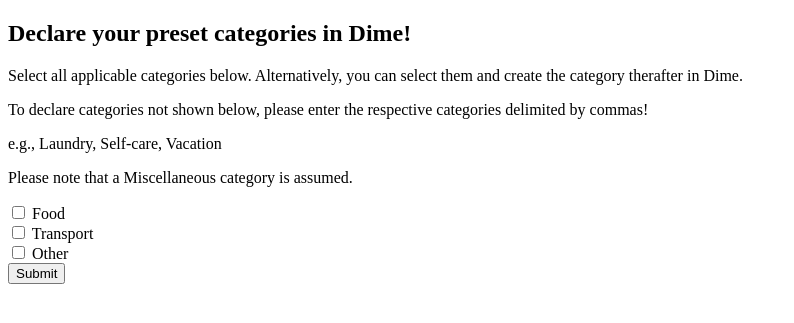
After one commit to batikfatigue/dime-formatter, a Flask app: page /categoriser in a window 1280 px wide. The commit adds this page. Shown: the top 323 px of the page, without its empty margins (0-794 px from the left). Run offline with Flask 2, Linux system fonts and the light colour scheme.

Commit message:
Upgraded Features
In previous version,
File gets reformatted statically

Updated: Categoriser, included OpenAI API service for auto-categoriser.
New home page, to begin format.

```diff
--- a/root/home.py
+++ b/root/home.py
@@ -1,12 +1,8 @@
 from flask import Flask, request, render_template, send_file
 from io import TextIOWrapper
-from track import tracker
+from writer import base, categoriser
 
 app = Flask(__name__)
-
-@app.route('/submit')
-def index():
-    return render_template('index.html')
 
 @app.route('/', methods=['POST', 'GET'])
 def upload():
@@ -16,13 +12,29 @@
         if uploaded_file is None:
             return
 
+
         text_stream = TextIOWrapper(uploaded_file, encoding="utf-8")
-        tracker(text_stream)
+        base(text_stream)
 
         return render_template('download.html')
 
     else:
         return render_template('index.html')
+
+@app.route('/categoriser', methods=['GET', 'POST'])
+def category():
+    if request.method == 'POST':
+        categories = request.form.getlist('categories')
+        categories = [category for category in categories if category != ""]
+
+        print(categories)
+
+        # categoriser(categories, reference)
+        # this function will return the category from a prompt
+
+        return render_template('file.html')
+    else:
+        return render_template('category.html')
 
 @app.route('/download')
 def download():
--- /dev/null
+++ b/root/templates/category.html
@@ -0,0 +1,50 @@
+<!DOCTYPE html>
+<html>
+
+<head>
+    <meta charset="UTF-8">
+    <meta name="viewport" content="width=device-width, initial-scale=1.0">
+    <title>Bank for Dime</title>
+
+</head>
+
+<body>
+    <h2>Declare your preset categories in Dime!</h2>
+    <p>Select all applicable categories below. Alternatively, you can select them and create the category therafter in Dime.</p>
+    <p>To declare categories not shown below, please enter the respective categories delimited by commas!</p>
+    <p>e.g., Laundry, Self-care, Vacation</p>
+    <p>Please note that a Miscellaneous category is assumed.</p>
+
+    <form action="{{url_for('category')}}" method="post">
+        <input type="checkbox" name="categories" id="food" value="Food">
+        <label for="food">Food</label><br>
+        <input type="checkbox" name="categories" id="trans" value="Transport">
+        <label for="trans">Transport</label><br>
+        <input type="checkbox" id="other-checkbox" value="others">
+        <label for="other-checkbox">Other</label><br>
+
+        <label for="others-info" style="display: none;">Please specify:</label>
+        <textarea id="others-info" name="categories" style="display: none;"></textarea>
+
+        <button type="Submit">Submit</button>
+    </form>
+
+    <script>
+        const othersCheckbox = document.querySelector('input[value="others"]');
+        const othersTextbox = document.getElementById('others-info');
+
+        // copied this block lol
+        othersCheckbox.addEventListener('change', function() {
+            if (this.checked) {
+                othersTextbox.style.display = 'block';
+                othersLabel.style.display = 'block';
+            } else {
+                othersTextbox.style.display = 'none';
+                othersLabel.style.display = 'none';
+            }
+        });
+    </script>
+
+</body>
+
+</html>
```
Also changed, not shown: root/templates/file.html (added, +20 -0 lines), root/templates/index.html (+2 -5 lines), root/track.py (deleted, +0 -24 lines), root/writer.py (added, +68 -0 lines), 1 other file.
